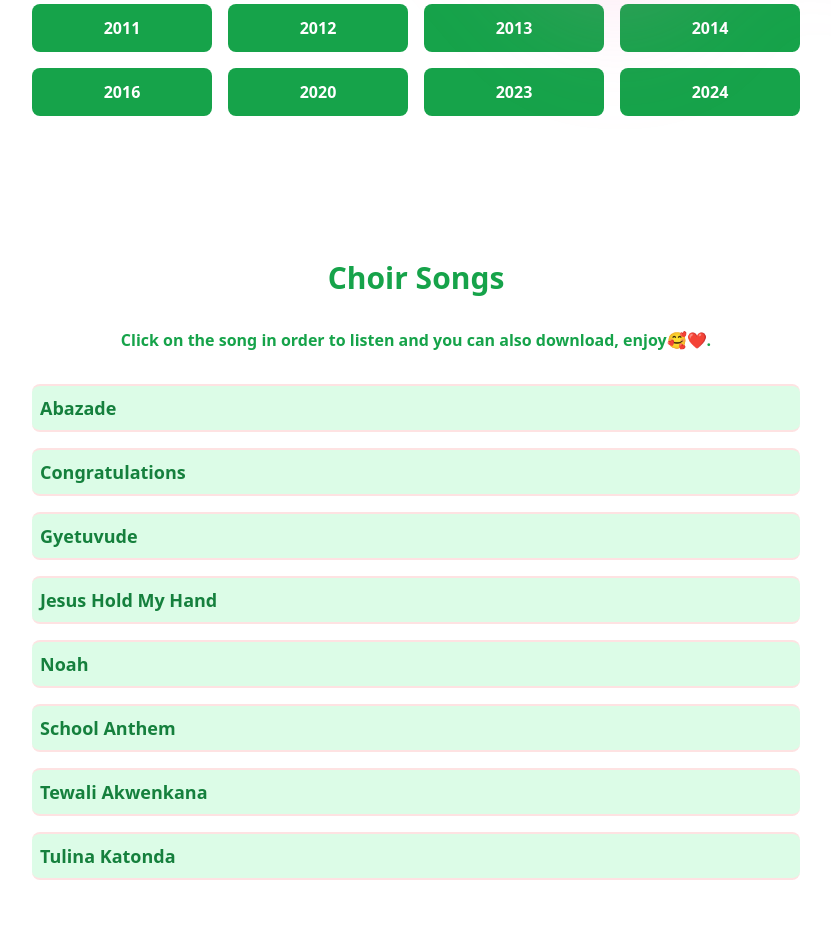
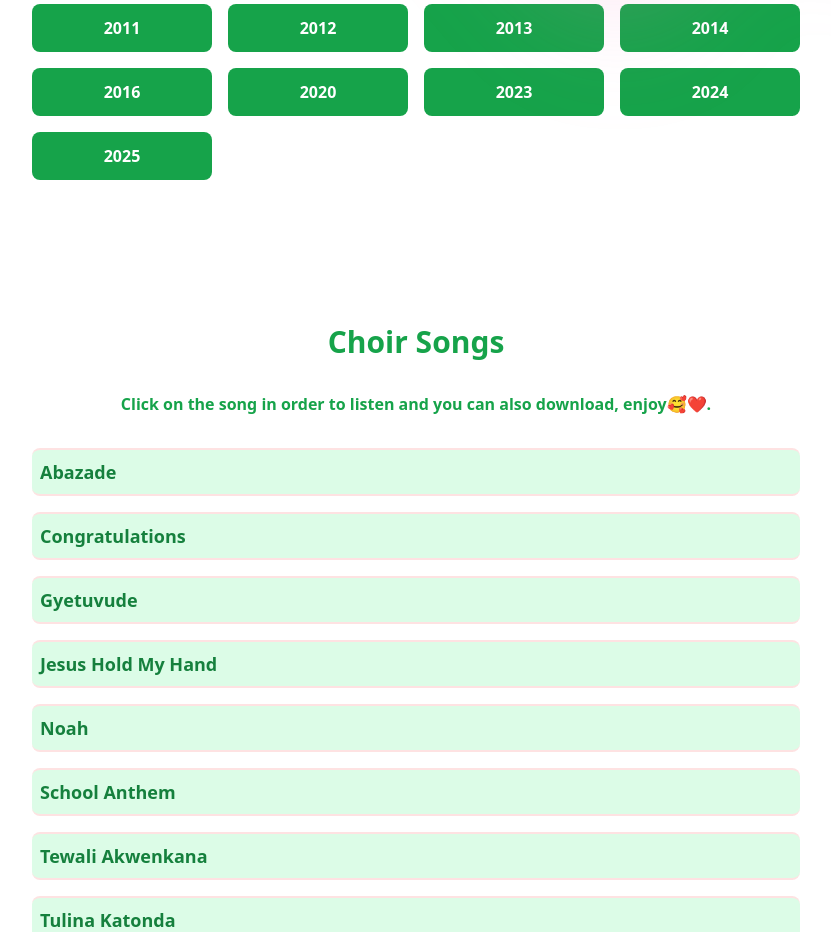
Before and after one commit to Gafabusa/Kamuli-Mixed-Happy-Hours-Primary-School, a plain HTML site: page results songs.html in a window 1280 px wide. Shown: the part 800-1732 px from the top of the page, without its empty margins (224-1055 px from the left). Drawn offline with nearby package versions, Linux system fonts and the light colour scheme.

Commit message:
uploaded results for 2025

```diff
--- a/results songs.html
+++ b/results songs.html
@@ -178,6 +178,7 @@
     <a href="Results/2020.html" class="block px-4 py-3 text-center text-white font-semibold bg-green-600 rounded-lg hover:text-[#f97316] transition duration-200 cursor-pointer">2020</a>
     <a href="Results/2023.html" class="block px-4 py-3 text-center text-white font-semibold bg-green-600 rounded-lg hover:text-[#f97316] transition duration-200 cursor-pointer">2023</a>
     <a href="Results/2024.html" class="block px-4 py-3 text-center text-white font-semibold bg-green-600 rounded-lg hover:text-[#f97316] transition duration-200 cursor-pointer">2024</a>
+    <a href="Results/2025.html" class="block px-4 py-3 text-center text-white font-semibold bg-green-600 rounded-lg hover:text-[#f97316] transition duration-200 cursor-pointer">2025</a>
   </div>
 </section>
 
```
